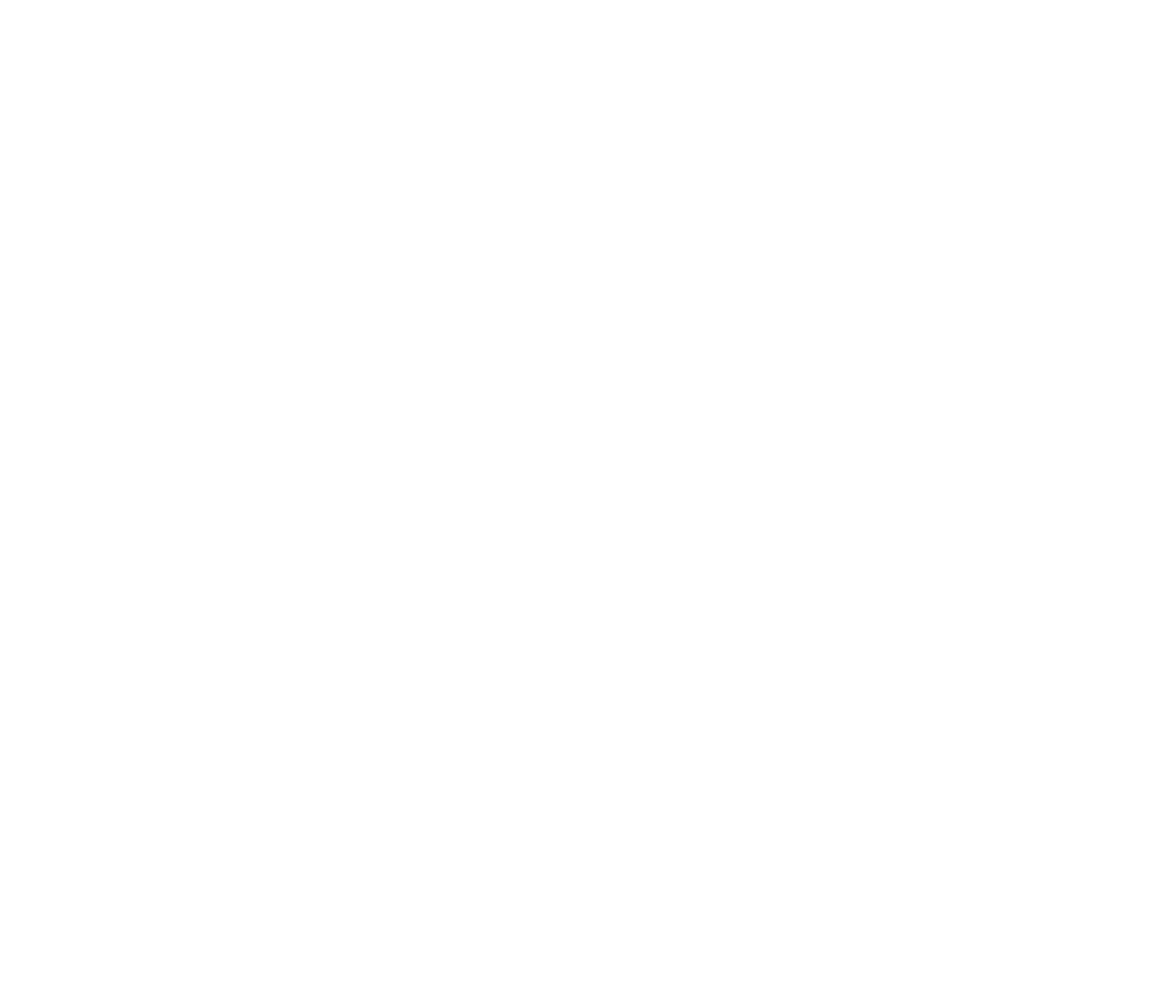
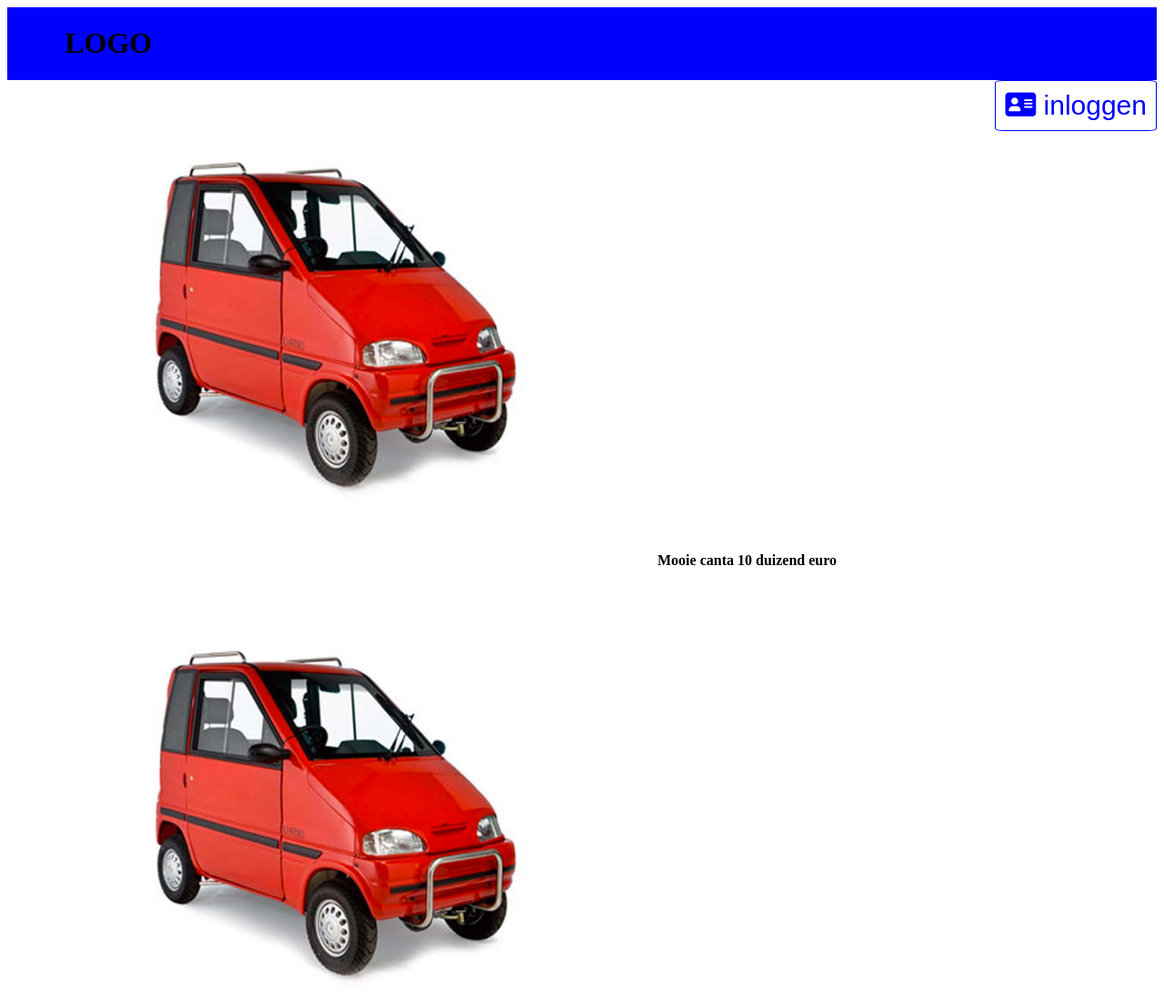
Before and after one commit to BigphilyB/interface, a plain HTML site: page index.html in a window 1280 px wide. Shown: the top 1100 px of the page at 91% size. Before the commit the page ends 800 px from the top, so only its background shows below. Drawn offline with Linux system fonts and the light colour scheme.

Commit message:
Wat basis gemaakt
.

```diff
--- a/index.html
+++ b/index.html
@@ -5,8 +5,24 @@
     <meta http-equiv="X-UA-Compatible" content="IE=edge">
     <meta name="viewport" content="width=device-width, initial-scale=1.0">
     <title>Document</title>
+    <link rel="stylesheet" href="style.css">
+    <script src="https://kit.fontawesome.com/d50470e1c6.js" crossorigin="anonymous"></script>
 </head>
 <body>
+    <header>
+        <h1>LOGO</h1>
+    </header>
+    <nav>
+                <button> <i class="fas fa-address-card"> </i> inloggen</button>
 
+    </nav>
+<article>
+    <section><img src="placeholder.jpg" alt=""> <b>Mooie canta 10 duizend euro</b></section>
+    <section><img src="placeholder.jpg" alt=""> <b>Mooie canta 10 duizend euro</b></section>
+    <section><img src="placeholder.jpg" alt=""> <b>Mooie canta 10 duizend euro</b></section>
+
+</article>
+
+<footer></footer>
 </body>
 </html>
--- /dev/null
+++ b/style.css
@@ -0,0 +1,44 @@
+* {
+    box-sizing: border-box;
+}
+header{
+    display: flex;
+    width: 100%;
+    background-color: blue;
+    justify-content: space-between;
+}
+
+h1{
+    padding-left: 5% ;
+}
+
+nav{
+    background-color: rgb(114, 10, 10);
+    width: 100%;
+
+}
+
+button{
+    float: right;
+    color: blue;
+    background-color: white;
+    font-size: 30px;
+    border: none;
+    cursor: pointer;
+    border: 1px solid blue;
+    border-radius: 5%;
+    padding: 10px 10px;
+  }
+  button:hover {
+      color: white;
+      border: 1px solid white;
+    background-color: blue;
+  }
+img{
+    width: 75%;
+}
+
+article{
+    width: 75%;
+    height: auto;
+}
```
Also changed, not shown: dtyle.css (deleted), placeholder.jpg (added).
